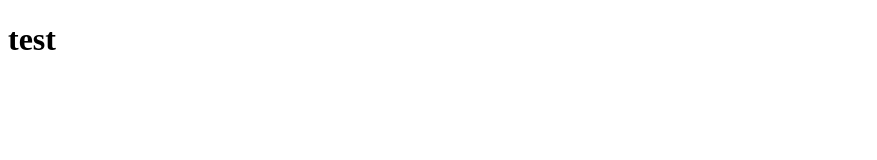
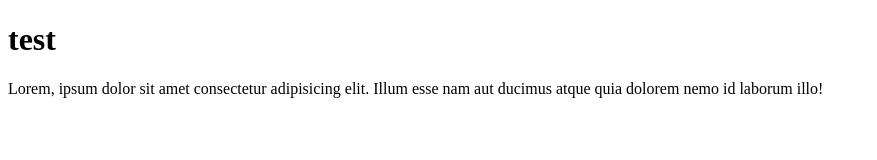
Before and after one commit to IHajibayli/lesson_3, a plain HTML site: page index.html in a window 1280 px wide. Shown: the whole page, without its empty margins (0-877 px from the left). Drawn offline with Linux system fonts and the light colour scheme.

Commit message:
first commit

```diff
--- a/index.html
+++ b/index.html
@@ -7,5 +7,9 @@
   </head>
   <body>
     <h1>test</h1>
+    <p>
+      Lorem, ipsum dolor sit amet consectetur adipisicing elit. Illum esse nam
+      aut ducimus atque quia dolorem nemo id laborum illo!
+    </p>
   </body>
 </html>
```
